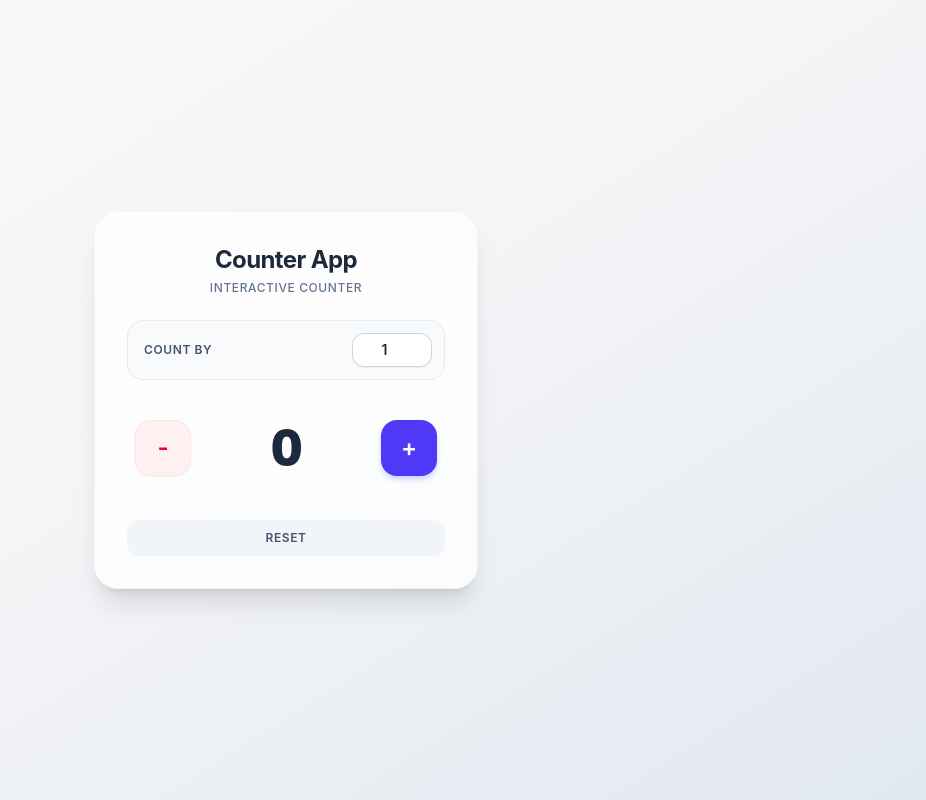
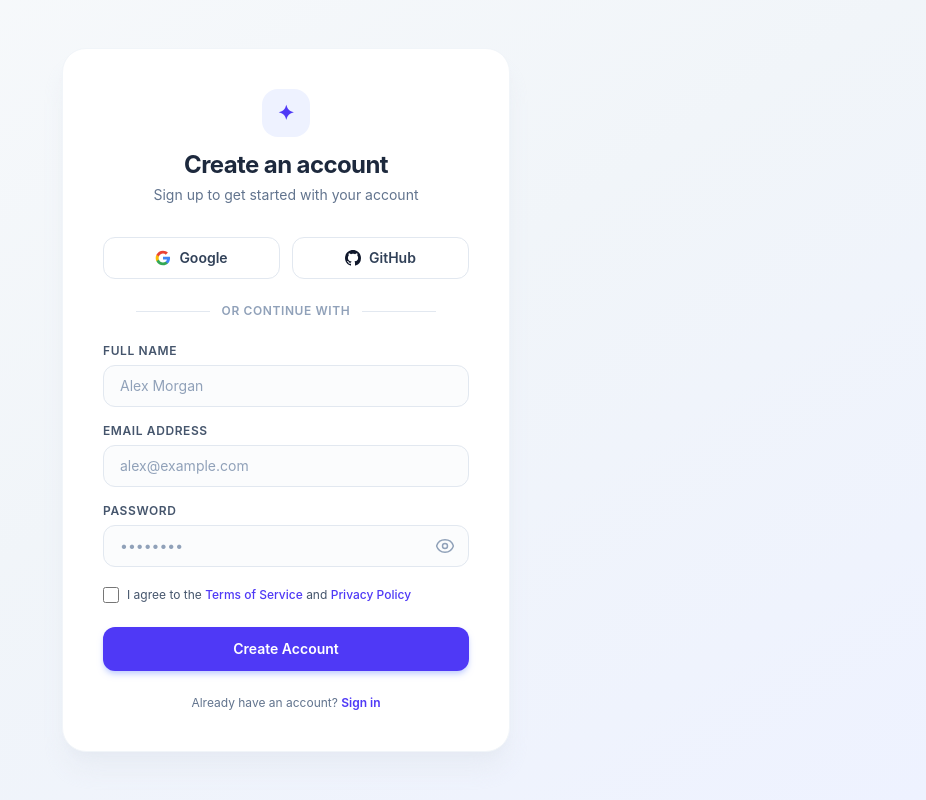
Before and after one commit to Rakibjrb/iact-task-projects-react, a React (Vite) app: page / in a window 1280 px wide. Shown: the whole page, without its empty margins (354-1280 px from the left). Built offline with nearby package versions, Linux system fonts and the light colour scheme.

Commit message:
completed password field task

```diff
--- a/src/App.jsx
+++ b/src/App.jsx
@@ -1,88 +1,212 @@
 import { useState } from "react";
 
 const App = () => {
-  const [count, setCount] = useState(0);
-  const [countBy, setCountBy] = useState(1);
-
-  const handleDecrement = () => {
-    setCount(count - countBy);
-  };
-  const handleIncrement = () => {
-    setCount(count + countBy);
-  };
+  const [toggle, setToggle] = useState(false);
 
   return (
-    <main className="w-full min-h-screen bg-linear-to-br from-slate-50 via-gray-100 to-slate-200 flex justify-center items-center p-4">
-      <div className="w-full max-w-sm bg-white/80 backdrop-blur-md p-6 sm:p-8 rounded-3xl shadow-xl border border-slate-100 flex flex-col gap-6">
+    <main className="min-h-screen w-full bg-linear-to-br from-slate-50 via-slate-100 to-indigo-50 flex items-center justify-center p-4">
+      <div className="w-full max-w-md bg-white rounded-3xl shadow-xl shadow-slate-200/60 border border-slate-100 p-8 sm:p-10">
         {/* Header */}
-        <div className="text-center space-y-1">
-          <h1 className="text-2xl font-bold tracking-tight text-slate-800">
-            Counter App
+        <div className="text-center mb-8">
+          <div className="inline-flex items-center justify-center w-12 h-12 rounded-2xl bg-indigo-50 text-indigo-600 mb-3 font-bold text-xl">
+            ✦
+          </div>
+          <h1 className="text-2xl font-bold text-slate-800 tracking-tight">
+            Create an account
           </h1>
-          <p className="text-xs font-medium text-slate-500 uppercase tracking-wider">
-            Interactive Counter
+          <p className="text-sm text-slate-500 mt-1">
+            Sign up to get started with your account
           </p>
         </div>
 
-        {/* Step / Count By Control */}
-        <div className="flex items-center justify-between bg-slate-50 p-3 rounded-2xl border border-slate-200/80">
-          <label
-            htmlFor="countBy"
-            className="text-xs font-semibold text-slate-600 uppercase tracking-wider pl-1"
-          >
-            Count By
-          </label>
-          <input
-            value={countBy}
-            onChange={(e) => setCountBy(Number(e.target.value))}
-            id="countBy"
-            name="countBy"
-            type="number"
-            min={1}
-            max={10}
-            placeholder="1"
-            className="w-20 bg-white border border-slate-300 rounded-xl py-1.5 px-3 text-center text-sm font-semibold text-slate-800 shadow-xs focus:outline-none focus:ring-2 focus:ring-indigo-500/30 focus:border-indigo-500"
-          />
-        </div>
-
-        {/* Counter Display & Controls */}
-        <div className="flex items-center justify-between gap-4 py-4 px-2">
-          {/* Decrement Button */}
+        {/* Social Sign In Buttons (UI only) */}
+        <div className="grid grid-cols-2 gap-3 mb-6">
           <button
             type="button"
-            onClick={handleDecrement}
-            className="w-14 h-14 flex items-center justify-center rounded-2xl bg-rose-50 text-rose-600 border border-rose-100 text-2xl font-semibold shadow-xs hover:bg-rose-100 hover:scale-105 active:scale-95 transition-all duration-200 cursor-pointer"
+            className="flex items-center justify-center gap-2 py-2.5 px-4 rounded-xl border border-slate-200 hover:bg-slate-50 text-sm font-semibold text-slate-700 transition cursor-pointer"
           >
-            -
+            <svg className="w-4 h-4" viewBox="0 0 24 24">
+              <path
+                fill="#4285F4"
+                d="M22.56 12.25c0-.78-.07-1.53-.2-2.25H12v4.26h5.92c-.26 1.37-1.04 2.53-2.21 3.31v2.77h3.57c2.08-1.92 3.28-4.74 3.28-8.09z"
+              />
+              <path
+                fill="#34A853"
+                d="M12 23c2.97 0 5.46-.98 7.28-2.66l-3.57-2.77c-.98.66-2.23 1.06-3.71 1.06-2.86 0-5.29-1.93-6.16-4.53H2.18v2.84C3.99 20.53 7.7 23 12 23z"
+              />
+              <path
+                fill="#FBBC05"
+                d="M5.84 14.09c-.22-.66-.35-1.36-.35-2.09s.13-1.43.35-2.09V7.06H2.18C1.43 8.55 1 10.22 1 12s.43 3.45 1.18 4.94l2.85-2.22.81-.63z"
+              />
+              <path
+                fill="#EA4335"
+                d="M12 5.38c1.62 0 3.06.56 4.21 1.64l3.15-3.15C17.45 2.09 14.97 1 12 1 7.7 1 3.99 3.47 2.18 7.06l3.66 2.84c.87-2.6 3.3-4.52 6.16-4.52z"
+              />
+            </svg>
+            Google
           </button>
 
-          {/* Value Display */}
-          <div className="flex-1 text-center">
-            <span className="text-5xl font-black text-slate-800 tracking-tight tabular-nums select-none">
-              {count}
-            </span>
-          </div>
-
-          {/* Increment Button */}
           <button
             type="button"
-            onClick={handleIncrement}
-            className="w-14 h-14 flex items-center justify-center rounded-2xl bg-indigo-600 text-white text-2xl font-semibold shadow-md shadow-indigo-200 hover:bg-indigo-700 hover:scale-105 active:scale-95 transition-all duration-200 cursor-pointer"
+            className="flex items-center justify-center gap-2 py-2.5 px-4 rounded-xl border border-slate-200 hover:bg-slate-50 text-sm font-semibold text-slate-700 transition cursor-pointer"
           >
-            +
+            <svg
+              className="w-4 h-4 fill-current text-slate-900"
+              viewBox="0 0 24 24"
+            >
+              <path d="M12 0C5.37 0 0 5.37 0 12c0 5.31 3.435 9.795 8.205 11.385.6.105.825-.255.825-.57 0-.285-.015-1.23-.015-2.235-3.015.555-3.795-.735-4.035-1.41-.135-.345-.72-1.41-1.23-1.695-.42-.225-1.02-.78-.015-.795.945-.015 1.62.87 1.845 1.23 1.08 1.815 2.805 1.305 3.495.99.105-.78.42-1.305.765-1.605-2.67-.3-5.46-1.335-5.46-5.925 0-1.305.465-2.385 1.23-3.225-.12-.3-.54-1.53.12-3.18 0 0 1.005-.315 3.3 1.23.96-.27 1.98-.405 3-.405s2.04.135 3 .405c2.295-1.56 3.3-1.23 3.3-1.23.66 1.65.24 2.88.12 3.18.765.84 1.23 1.905 1.23 3.225 0 4.605-2.805 5.625-5.475 5.925.435.375.81 1.095.81 2.22 0 1.605-.015 2.895-.015 3.3 0 .315.225.69.825.57A12.02 12.02 0 0024 12c0-6.63-5.37-12-12-12z" />
+            </svg>
+            GitHub
           </button>
         </div>
 
-        {/* Reset / Actions (UI only) */}
-        <div className="flex gap-2 pt-1">
+        {/* Divider */}
+        <div className="relative flex items-center justify-center my-6">
+          <div className="border-t border-slate-200 w-1/5"></div>
+          <span className="bg-white px-3 text-xs uppercase text-slate-400 font-semibold tracking-wider">
+            or continue with
+          </span>
+          <div className="border-t border-slate-200 w-1/5"></div>
+        </div>
+
+        {/* Form Fields */}
+        <form className="space-y-4">
+          <div>
+            <label
+              htmlFor="name"
+              className="block text-xs font-semibold uppercase tracking-wider text-slate-600 mb-1.5"
+            >
+              Full Name
+            </label>
+            <input
+              id="name"
+              type="text"
+              placeholder="Alex Morgan"
+              className="w-full px-4 py-2.5 rounded-xl border border-slate-200 bg-slate-50/50 text-slate-800 text-sm placeholder:text-slate-400 focus:outline-none focus:ring-2 focus:ring-indigo-500/20 focus:border-indigo-500 focus:bg-white transition"
+            />
+          </div>
+
+          <div>
+            <label
+              htmlFor="email"
+              className="block text-xs font-semibold uppercase tracking-wider text-slate-600 mb-1.5"
+            >
+              Email address
+            </label>
+            <input
+              id="email"
+              type="email"
+              placeholder="alex@example.com"
+              className="w-full px-4 py-2.5 rounded-xl border border-slate-200 bg-slate-50/50 text-slate-800 text-sm placeholder:text-slate-400 focus:outline-none focus:ring-2 focus:ring-indigo-500/20 focus:border-indigo-500 focus:bg-white transition"
+            />
+          </div>
+
+          <div>
+            <label
+              htmlFor="password"
+              className="block text-xs font-semibold uppercase tracking-wider text-slate-600 mb-1.5"
+            >
+              Password
+            </label>
+            <div className="relative">
+              <input
+                id="password"
+                type={toggle ? "text" : "password"}
+                placeholder="••••••••"
+                className="w-full pl-4 pr-11 py-2.5 rounded-xl border border-slate-200 bg-slate-50/50 text-slate-800 text-sm placeholder:text-slate-400 focus:outline-none focus:ring-2 focus:ring-indigo-500/20 focus:border-indigo-500 focus:bg-white transition"
+              />
+              <button
+                type="button"
+                onClick={() => setToggle(!toggle)}
+                className="absolute inset-y-0 right-0 pr-3.5 flex items-center text-slate-400 hover:text-slate-600 cursor-pointer transition-colors focus:outline-none"
+                aria-label={toggle ? "Hide password" : "Show password"}
+              >
+                {toggle ? (
+                  /* Eye-off icon */
+                  <svg
+                    xmlns="http://www.w3.org/2000/svg"
+                    fill="none"
+                    viewBox="0 0 24 24"
+                    strokeWidth={1.75}
+                    stroke="currentColor"
+                    className="w-5 h-5"
+                  >
+                    <path
+                      strokeLinecap="round"
+                      strokeLinejoin="round"
+                      d="M3.98 8.223A10.477 10.477 0 0 0 1.934 12C3.226 16.338 7.244 19.5 12 19.5c.993 0 1.953-.138 2.863-.395M6.228 6.228A10.451 10.451 0 0 1 12 4.5c4.756 0 8.773 3.162 10.065 7.498a10.522 10.522 0 0 1-4.293 5.772M6.228 6.228 3 3m3.228 3.228 3.65 3.65m7.894 7.894L21 21m-3.228-3.228-3.65-3.65m0 0a3 3 0 1 0-4.243-4.243m4.242 4.242L9.88 9.88"
+                    />
+                  </svg>
+                ) : (
+                  /* Eye icon */
+                  <svg
+                    xmlns="http://www.w3.org/2000/svg"
+                    fill="none"
+                    viewBox="0 0 24 24"
+                    strokeWidth={1.75}
+                    stroke="currentColor"
+                    className="w-5 h-5"
+                  >
+                    <path
+                      strokeLinecap="round"
+                      strokeLinejoin="round"
+                      d="M2.036 12.322a1.012 1.012 0 0 1 0-.639C3.423 7.51 7.36 4.5 12 4.5c4.638 0 8.573 3.007 9.963 7.178.07.207.07.431 0 .639C20.577 16.49 16.64 19.5 12 19.5c-4.638 0-8.573-3.007-9.963-7.178Z"
+                    />
+                    <path
+                      strokeLinecap="round"
+                      strokeLinejoin="round"
+                      d="M15 12a3 3 0 1 1-6 0 3 3 0 0 1 6 0Z"
+                    />
+                  </svg>
+                )}
+              </button>
+            </div>
+          </div>
+
+          {/* Terms checkbox */}
+          <div className="flex items-center gap-2 pt-1">
+            <input
+              id="terms"
+              type="checkbox"
+              className="w-4 h-4 rounded border-slate-300 text-indigo-600 focus:ring-indigo-500 cursor-pointer"
+            />
+            <label
+              htmlFor="terms"
+              className="text-xs text-slate-600 cursor-pointer"
+            >
+              I agree to the{" "}
+              <a
+                href="#"
+                className="text-indigo-600 font-medium hover:underline"
+              >
+                Terms of Service
+              </a>{" "}
+              and{" "}
+              <a
+                href="#"
+                className="text-indigo-600 font-medium hover:underline"
+              >
+                Privacy Policy
+              </a>
+            </label>
+          </div>
+
+          {/* Submit Button */}
           <button
-            onClick={() => setCount(0)}
             type="button"
-            className="flex-1 py-2.5 px-4 rounded-xl text-xs font-semibold text-slate-600 bg-slate-100 hover:bg-slate-200 active:scale-98 transition-all duration-200 cursor-pointer uppercase tracking-wider"
+            className="w-full py-3 px-4 mt-2 rounded-xl bg-indigo-600 hover:bg-indigo-700 active:scale-98 text-white text-sm font-semibold shadow-md shadow-indigo-200 transition duration-150 cursor-pointer"
           >
-            Reset
+            Create Account
           </button>
-        </div>
+        </form>
+
+        {/* Footer */}
+        <p className="text-center text-xs text-slate-500 mt-6">
+          Already have an account?{" "}
+          <a href="#" className="text-indigo-600 font-semibold hover:underline">
+            Sign in
+          </a>
+        </p>
       </div>
     </main>
   );
```
